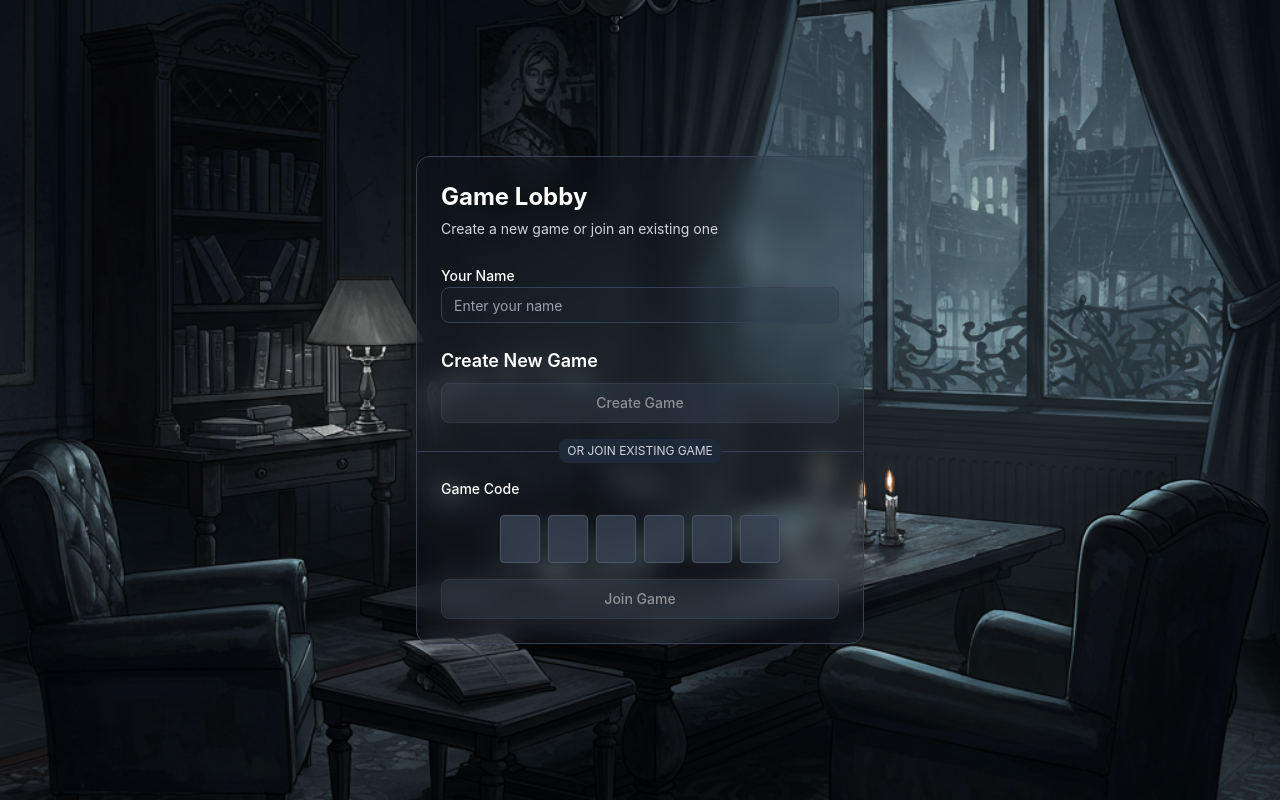
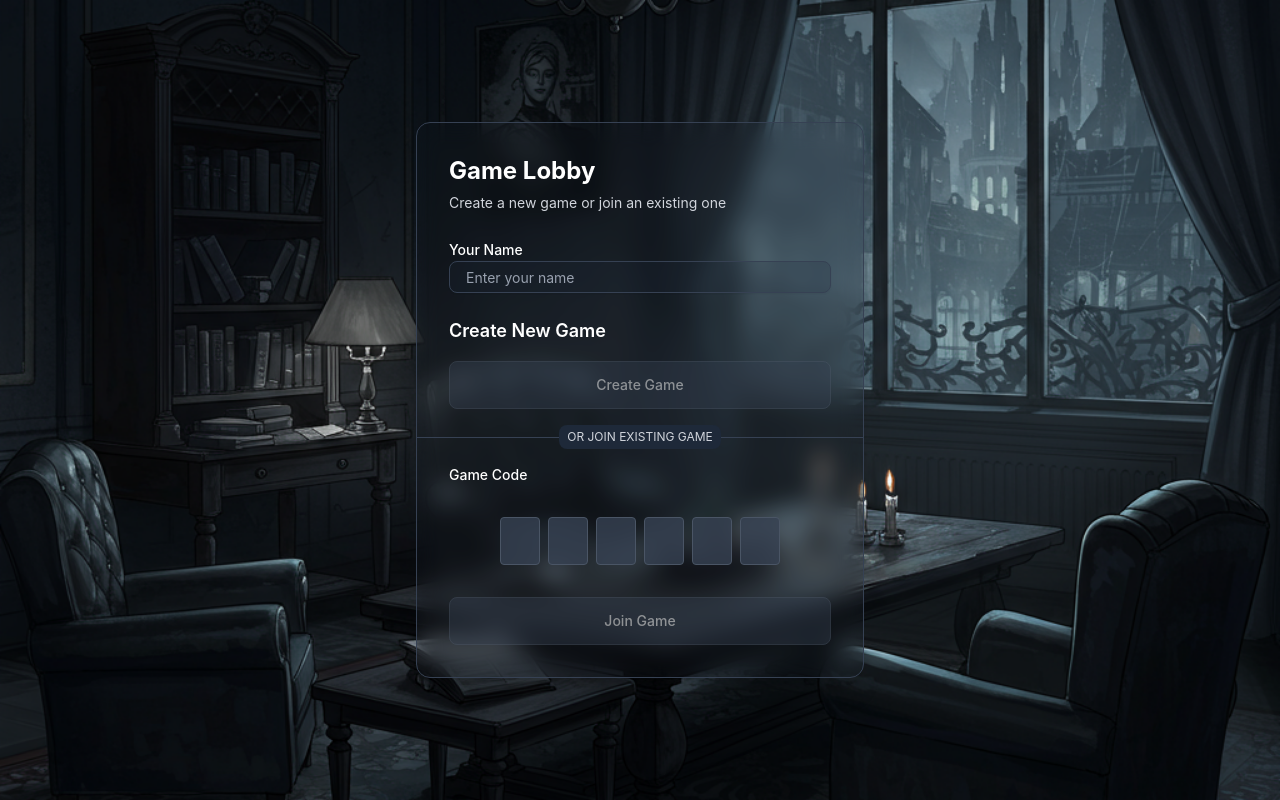
Before and after one commit to IamTugy/Mafia, a React (Vite) app: page / in a window 1280 px wide. Built offline with nearby package versions, Linux system fonts and the light colour scheme.

Commit message:
UI changes

```diff
--- a/src/components/game-room.tsx
+++ b/src/components/game-room.tsx
@@ -47,7 +47,7 @@ export function GameRoom({ onLeave, hostId }: GameRoomProps) {
       <Card className="max-h-3/4 w-full max-w-4xl overflow-scroll border-gray-700 bg-gray-800/10 shadow-xl backdrop-blur-md">
         <CardHeader>
           <div className="flex items-center justify-between">
-            <CardTitle className="flex-1 text-2xl font-bold text-white">
+            <CardTitle className="flex-4 text-2xl font-bold text-white">
               {isHost ? 'Game Room (Host)' : isWaiting ? 'Waiting List' : 'Waiting for Host'}
             </CardTitle>
             <Button onClick={onLeave} variant="semiTransparent" size="lg" className="w-42">
@@ -56,20 +56,20 @@ export function GameRoom({ onLeave, hostId }: GameRoomProps) {
           </div>
         </CardHeader>
 
-        <CardContent className="space-y-6">
+        <CardContent className="space-y-8">
           {isHost && (
             <>
               <div className="rounded-lg border border-gray-700 bg-gray-800/20 p-4">
                 <div className="flex items-center justify-between">
                   <div>
                     <p className="text-sm font-medium text-gray-300">Game Code</p>
-                    <p data-testid="game-code" className="mt-1 font-mono text-2xl tracking-wider text-white">{hostId}</p>
+                    <p data-testid="game-code" className="mt-2 font-mono text-2xl tracking-wider text-white">{hostId}</p>
                   </div>
                   <Button variant="semiTransparent" onClick={handleCopyId} className="w-20">
                     Copy
                   </Button>
                 </div>
-                <p className="mt-2 text-sm text-gray-400">
+                <p className="mt-4 text-sm text-gray-400">
                   Share this code with other players to join the game
                 </p>
               </div>
@@ -127,17 +127,17 @@ export function GameRoom({ onLeave, hostId }: GameRoomProps) {
               </div>
               <Progress
                 value={(connectedPlayers.length / MAX_PLAYERS) * 100}
-                className="mt-2 h-2 bg-gray-700 [&>div]:bg-red-600"
+                className="mt-4 h-4 bg-gray-700 [&>div]:bg-red-600"
               />
               {isWaiting ? (
-                <div className="mt-2 rounded-lg border border-yellow-500/20 bg-yellow-500/10 p-3">
+                <div className="mt-4 rounded-lg border border-yellow-500/20 bg-yellow-500/10 p-4">
                   <p className="text-sm text-yellow-400">
                     You are currently in the waiting list. The host will add you to the game when a
                     spot becomes available.
                   </p>
                 </div>
               ) : connectedPlayers.length >= MIN_PLAYERS ? (
-                <p className="mt-2 text-sm text-gray-400">Waiting for host to start the game...</p>
+                <p className="mt-4 text-sm text-gray-400">Waiting for host to start the game...</p>
               ) : null}
             </div>
           )}
@@ -163,10 +163,10 @@ export function GameRoom({ onLeave, hostId }: GameRoomProps) {
                       <p className="text-lg font-medium text-white">
                         {player.name}
                         {player.id === currentPlayerData?.id && (
-                          <span className="ml-2 text-sm text-blue-400">(you)</span>
+                          <span className="ml-4 text-sm text-blue-400">(you)</span>
                         )}
                       </p>
-                      <p className="mt-1 text-sm text-gray-400">ID: {player.id}</p>
+                      <p className="mt-2 text-sm text-gray-400">ID: {player.id}</p>
                     </div>
                     {isHost && player.id !== currentPlayerData?.id && (
                       <Button
@@ -206,10 +206,10 @@ export function GameRoom({ onLeave, hostId }: GameRoomProps) {
                         <p className="text-lg font-medium text-white">
                           {player.name}
                           {player.id === currentPlayerData?.id && (
-                            <span className="ml-2 text-sm text-yellow-400">(you)</span>
+                            <span className="ml-4 text-sm text-yellow-400">(you)</span>
                           )}
                         </p>
-                        <p className="mt-1 text-sm text-gray-400">ID: {player.id}</p>
+                        <p className="mt-2 text-sm text-gray-400">ID: {player.id}</p>
                       </div>
                       {isHost && (
                         <Button
--- a/src/components/lobby/Lobby.tsx
+++ b/src/components/lobby/Lobby.tsx
@@ -71,7 +71,7 @@ export function Lobby() {
             Create a new game or join an existing one
           </CardDescription>
         </CardHeader>
-        <CardContent className="space-y-2">
+        <CardContent className="space-y-4">
           <label htmlFor="playerName" className="text-sm font-medium text-white">
             Your Name
           </label>
@@ -86,7 +86,7 @@ export function Lobby() {
         </CardContent>
 
         <div className="space-y-4">
-          <CardContent className="space-y-2">
+          <CardContent className="space-y-4">
             <h2 className="text-lg font-semibold text-white">Create New Game</h2>
             <Button
               className="w-full"
@@ -111,8 +111,8 @@ export function Lobby() {
             </div>
           </CardContent>
 
-          <CardContent className="flex flex-col gap-4">
-            <div className="flex flex-col gap-4">
+          <CardContent className="flex flex-col gap-8">
+            <div className="flex flex-col gap-8">
               <label className="text-sm font-medium text-white">Game Code</label>
               <LobbyCodeInput
                 value={gameId}
@@ -134,7 +134,7 @@ export function Lobby() {
           </CardContent>
 
           {error && (
-            <div className="px-6">
+            <div className="px-8">
               <div className="rounded-lg border border-red-500/20 bg-red-500/10 p-4 text-sm text-red-400">
                 {error}
               </div>
--- a/src/components/ui/Button.tsx
+++ b/src/components/ui/Button.tsx
@@ -5,7 +5,7 @@ import { cva, type VariantProps } from 'class-variance-authority';
 import { cn } from '@/lib/utils';
 
 const buttonVariants = cva(
-  "inline-flex items-center justify-center gap-2 whitespace-nowrap rounded-md text-sm font-medium transition-all disabled:pointer-events-none disabled:opacity-50 [&_svg]:pointer-events-none [&_svg:not([class*='size-'])]:size-4 shrink-0 [&_svg]:shrink-0 outline-none focus-visible:border-ring focus-visible:ring-ring/50 focus-visible:ring-[3px] aria-invalid:ring-destructive/20 dark:aria-invalid:ring-destructive/40 aria-invalid:border-destructive",
+  "inline-flex items-center justify-center gap-4 whitespace-nowrap rounded-md text-sm font-medium transition-all disabled:pointer-events-none disabled:opacity-50 [&_svg]:pointer-events-none [&_svg:not([class*='size-'])]:size-4 shrink-0 [&_svg]:shrink-0 outline-none focus-visible:border-ring focus-visible:ring-ring/50 focus-visible:ring-[4px] aria-invalid:ring-destructive/20 dark:aria-invalid:ring-destructive/40 aria-invalid:border-destructive",
   {
     variants: {
       variant: {
@@ -21,10 +21,10 @@ const buttonVariants = cva(
           'w-full bg-gray-700/80 hover:bg-gray-600/80 text-white border border-gray-600 cursor-pointer active:bg-gray-800 transition-transform active:scale-95',
       },
       size: {
-        default: 'h-9 px-4 py-2 has-[>svg]:px-3',
-        sm: 'h-8 rounded-md gap-1.5 px-3 has-[>svg]:px-2.5',
-        lg: 'h-10 rounded-md px-6 has-[>svg]:px-4',
-        icon: 'size-9',
+        default: 'h-10 px-4 py-2 has-[>svg]:px-4',
+        sm: 'h-8 rounded-md gap-2 px-4 has-[>svg]:px-2.5',
+        lg: 'h-12 rounded-md px-8 has-[>svg]:px-4',
+        icon: 'size-8',
       },
     },
     defaultVariants: {
--- a/src/components/ui/Card.tsx
+++ b/src/components/ui/Card.tsx
@@ -7,7 +7,7 @@ function Card({ className, ...props }: React.ComponentProps<'div'>) {
     <div
       data-slot="card"
       className={cn(
-        'bg-card text-card-foreground flex flex-col gap-6 rounded-xl border py-6 shadow-sm',
+        'bg-card text-card-foreground flex flex-col gap-6 rounded-xl border py-8 shadow-sm',
         className
       )}
       {...props}
@@ -20,7 +20,7 @@ function CardHeader({ className, ...props }: React.ComponentProps<'div'>) {
     <div
       data-slot="card-header"
       className={cn(
-        '@container/card-header has-data-[slot=card-action]:grid-cols-[1fr_auto] [.border-b]:pb-6 grid auto-rows-min grid-rows-[auto_auto] items-start gap-1.5 px-6',
+        '@container/card-header has-data-[slot=card-action]:grid-cols-[1fr_auto] [.border-b]:pb-6 grid auto-rows-min grid-rows-[auto_auto] items-start gap-1.5 px-8',
         className
       )}
       {...props}
@@ -52,21 +52,21 @@ function CardAction({ className, ...props }: React.ComponentProps<'div'>) {
   return (
     <div
       data-slot="card-action"
-      className={cn('col-start-2 row-span-2 row-start-1 self-start justify-self-end', className)}
+      className={cn('col-start-4 row-span-8 row-start-1 self-start justify-self-end', className)}
       {...props}
     />
   );
 }
 
 function CardContent({ className, ...props }: React.ComponentProps<'div'>) {
-  return <div data-slot="card-content" className={cn('px-6', className)} {...props} />;
+  return <div data-slot="card-content" className={cn('px-8', className)} {...props} />;
 }
 
 function CardFooter({ className, ...props }: React.ComponentProps<'div'>) {
   return (
     <div
       data-slot="card-footer"
-      className={cn('[.border-t]:pt-6 flex items-center px-6', className)}
+      className={cn('[.border-t]:pt-8 flex items-center px-8', className)}
       {...props}
     />
   );
--- a/src/components/ui/Input.tsx
+++ b/src/components/ui/Input.tsx
@@ -8,8 +8,8 @@ function Input({ className, type, ...props }: React.ComponentProps<'input'>) {
       type={type}
       data-slot="input"
       className={cn(
-        'file:text-foreground placeholder:text-muted-foreground selection:bg-primary selection:text-primary-foreground dark:bg-input/30 border-input shadow-xs flex h-9 w-full min-w-0 rounded-md border bg-transparent px-3 py-1 text-base outline-none transition-[color,box-shadow] file:inline-flex file:h-7 file:border-0 file:bg-transparent file:text-sm file:font-medium disabled:pointer-events-none disabled:cursor-not-allowed disabled:opacity-50 md:text-sm',
-        'focus-visible:border-ring focus-visible:ring-ring/50 focus-visible:ring-[3px]',
+        'file:text-foreground placeholder:text-muted-foreground selection:bg-primary selection:text-primary-foreground dark:bg-input/30 border-input shadow-xs flex h-8 w-full min-w-0 rounded-md border bg-transparent px-4 py-1 text-base outline-none transition-[color,box-shadow] file:inline-flex file:h-8 file:border-0 file:bg-transparent file:text-sm file:font-medium disabled:pointer-events-none disabled:cursor-not-allowed disabled:opacity-50 md:text-sm',
+        'focus-visible:border-ring focus-visible:ring-ring/50 focus-visible:ring-[4px]',
         'aria-invalid:ring-destructive/20 dark:aria-invalid:ring-destructive/40 aria-invalid:border-destructive',
         className
       )}
--- a/src/components/ui/Progress.tsx
+++ b/src/components/ui/Progress.tsx
@@ -11,12 +11,12 @@ function Progress({
   return (
     <ProgressPrimitive.Root
       data-slot="progress"
-      className={cn('bg-primary/20 relative h-2 w-full overflow-hidden rounded-full', className)}
+      className={cn('bg-primary/20 relative h-4 w-full overflow-hidden rounded-full', className)}
       {...props}
     >
       <ProgressPrimitive.Indicator
         data-slot="progress-indicator"
-        className="bg-primary h-full w-full flex-1 transition-all"
+        className="bg-primary h-full w-full flex-4 transition-all"
         style={{ transform: `translateX(-${100 - (value || 0)}%)` }}
       />
     </ProgressPrimitive.Root>
```
